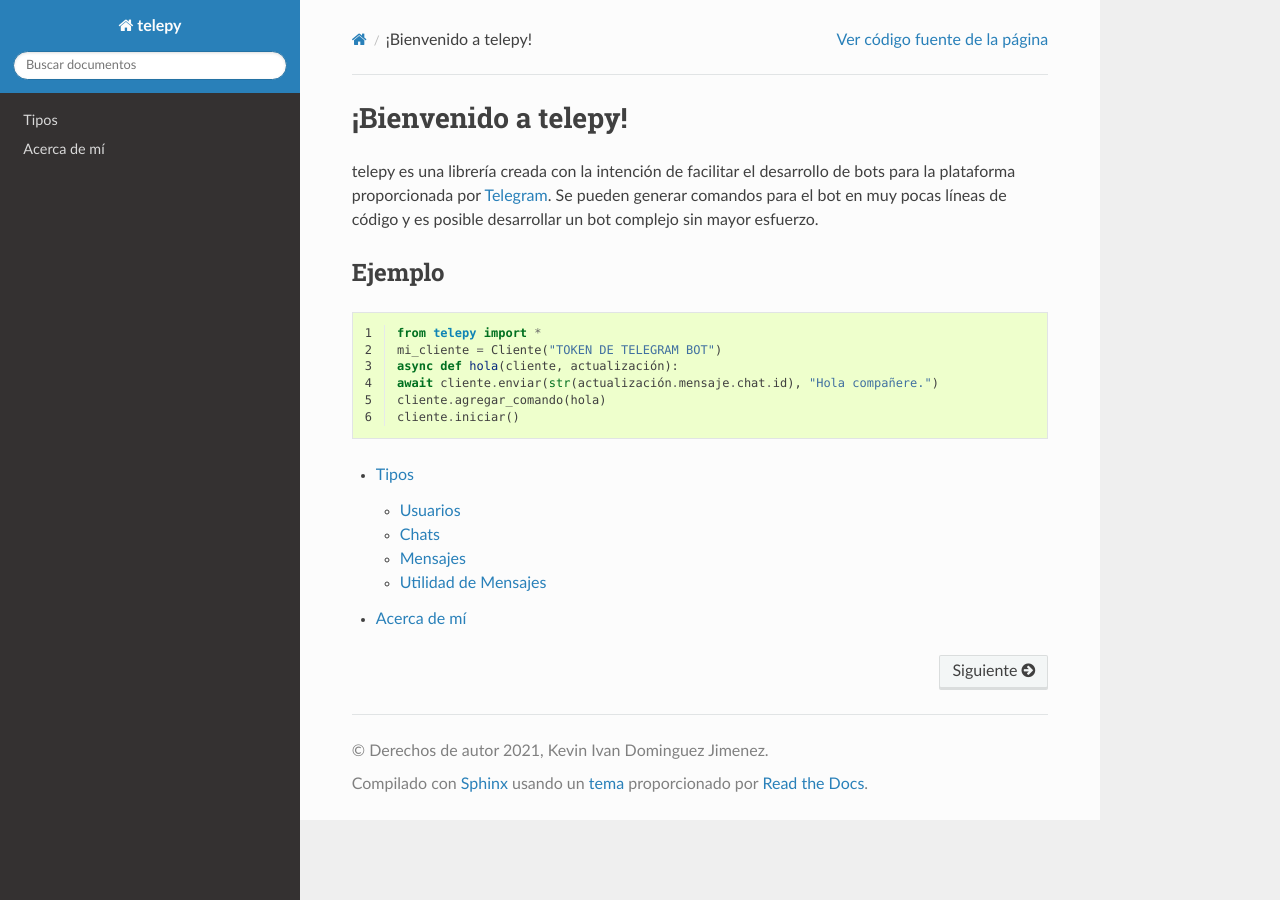
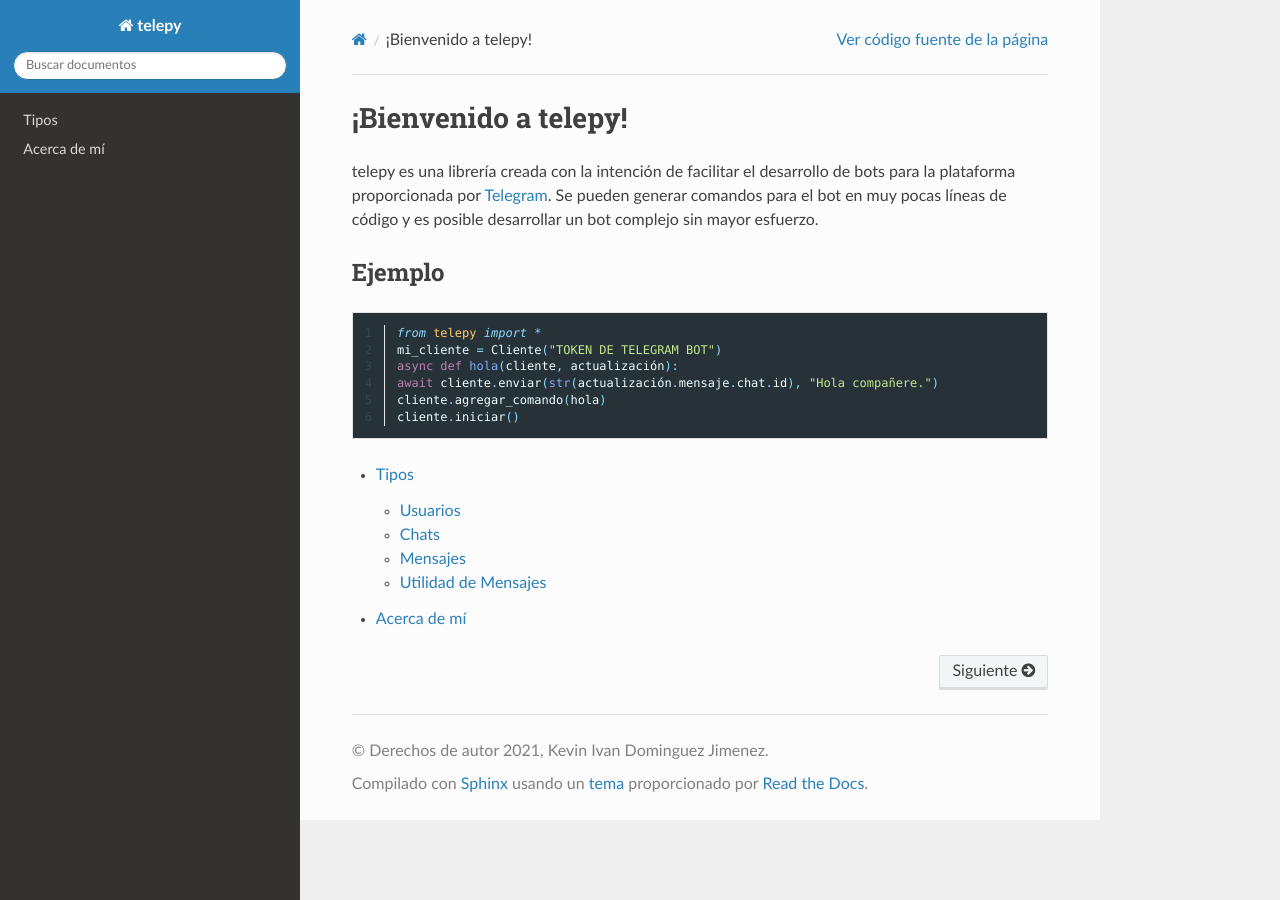
Before and after one commit to IvanovichRU/telepy, a Sphinx documentation site: the page built from docs/index.rst, in a window 1280 px wide. Built offline with Sphinx 7.4.7 and the Read the Docs theme 2.0.0, drawn with Linux system fonts in a browser that asks for light colours.

Commit message:
Mejoré docs?

```diff
--- a/docs/conf.py
+++ b/docs/conf.py
@@ -34,6 +34,8 @@ release = '12/2020'
 extensions = [
     'sphinx_rtd_theme'
 ]
+highlight_language = 'python3'
+pygments_style = 'material'
 
 # Add any paths that contain templates here, relative to this directory.
 templates_path = ['_templates']
@@ -52,7 +54,7 @@ language = 'es'
 exclude_patterns = ['_build', 'Thumbs.db', '.DS_Store']
 
 highlight_language = 'python3'
-pygments_style = 'sphinx'
+pygments_style = 'material'
 
 # -- Options for HTML output -------------------------------------------------
 
@@ -69,4 +71,4 @@ html_theme_options = {
 # Add any paths that contain custom static files (such as style sheets) here,
 # relative to this directory. They are copied after the builtin static files,
 # so a file named "default.css" will overwrite the builtin "default.css".
-html_static_path = ['_static']
+# html_static_path = ['_static']
```
Also changed, not shown: 2 other files.
